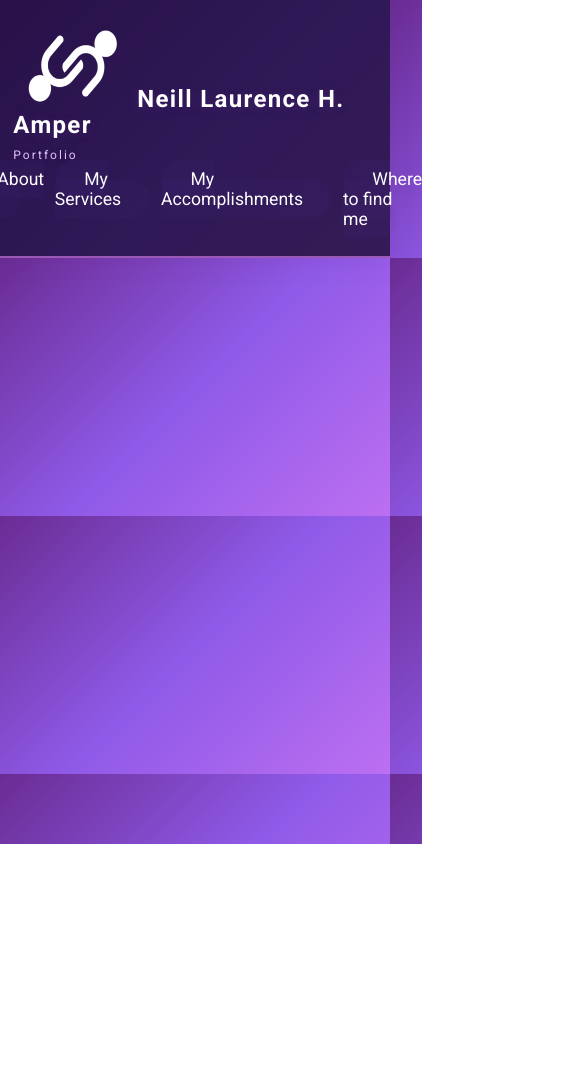
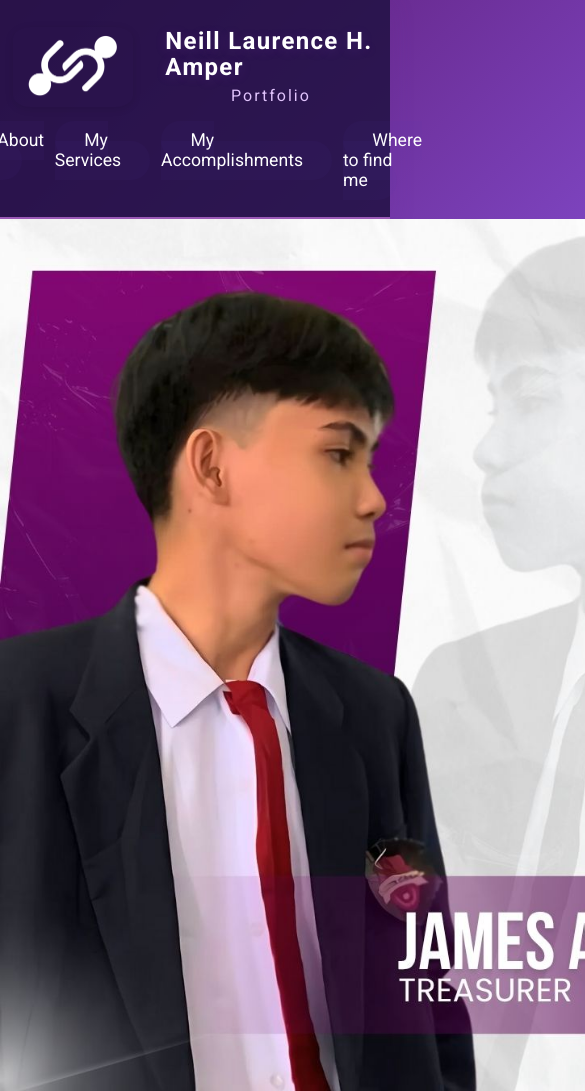
Before and after one commit to NeillAmper/portfoliodraft, a plain HTML site: page tla2/index.html in a window 390 px wide. Shown: the top 1091 px of the page, 585 px wide, since content can reach past the window. Before the commit the page ends 844 px from the top, so only its background shows below. Drawn offline with Linux system fonts and the light colour scheme.

Commit message:
Add files via upload

```diff
--- a/tla2/index.html
+++ b/tla2/index.html
@@ -11,10 +11,13 @@
 </head>
 <body>
     <div class="header">
-        <span class="logo-title">
-            <img src="SITESlogo.png" alt="SITES Logo" width="120" height="80">
-            <span class="portfolio-title">Neill Laurence H. Amper<br><span class="subtitle">Portfolio</span></span>
-        </span>
+        <div class="logo-title">
+            <img src="SITESlogo.png" alt="SITES Logo" class="logo-img" width="120" height="80">
+            <div class="title-block">
+                <span class="portfolio-title">Neill Laurence H. Amper</span>
+                <span class="subtitle">Portfolio</span>
+            </div>
+        </div>
         <ul class="hyperlinks">
             <li><a href="#">About Me</a></li>
             <li><a href="#">My Services</a></li>
@@ -22,5 +25,10 @@
             <li><a href="#">Where to find me</a></li>
         </ul>
     </div>
+    <div class="content">
+        <img src="JamesProfile.jpg" alt="Profile Picture" class="profile-img" width="872" height="872">
+        <h1>Welcome to My Portfolio</h1>
+        <p>This is a brief introduction about myself and my work.</p>
+        <p>Feel free to explore the links above to learn more about me, my services, and my accomplishments.</p>
 </body>
 </html>
--- a/tla2/styles.css
+++ b/tla2/styles.css
@@ -19,34 +19,24 @@ body {
     box-shadow: 0 4px 24px rgba(106,44,147,0.15);
 }
 
-.left-section {
+.logo-title {
     display: flex;
     align-items: center;
-    gap: 18pt;
+    gap: 24pt;
 }
 
 .logo-img {
     border-radius: 15%;
-    background: #fff;
     box-shadow: 0 2px 8px rgba(0,0,0,0.1);
-    width: 60px;
-    height: 60px;
+    width: 120px;
+    height: 80px;
     object-fit: contain;
 }
 
-.profile-img {
-    border-radius: 50%;
-    border: 5px solid #bc6ff1;
-    background: #fff;
-    box-shadow: 0 2px 12px rgba(106,44,147,0.25);
-    width: 120px;
-    height: 120px;
-    object-fit: cover;
-}
-
-.center-section {
-    margin-left: 32pt;
-    margin-right: 32pt;
+.title-block {
+    display: flex;
+    flex-direction: column;
+    justify-content: center;
 }
 
 .portfolio-title {
@@ -56,11 +46,12 @@ body {
     color: #fff;
     line-height: 1.1em;
     text-shadow: 0 2px 12px rgba(140,60,200,0.20);
+    margin-bottom: 4pt;
     text-align: left;
 }
 
 .subtitle {
-    font-size: 0.5em;
+    font-size: 1em;
     font-weight: 400;
     color: #e0c3fc;
     letter-spacing: 2px;
@@ -101,11 +92,12 @@ body {
         height: auto;
         padding: 20pt 10pt;
     }
-    .left-section {
+    .logo-title {
         margin-bottom: 18pt;
+        justify-content: center;
     }
-    .center-section {
-        margin: 0 0 18pt 0;
+    .title-block {
+        align-items: center;
         text-align: center;
     }
     .portfolio-title {
```
